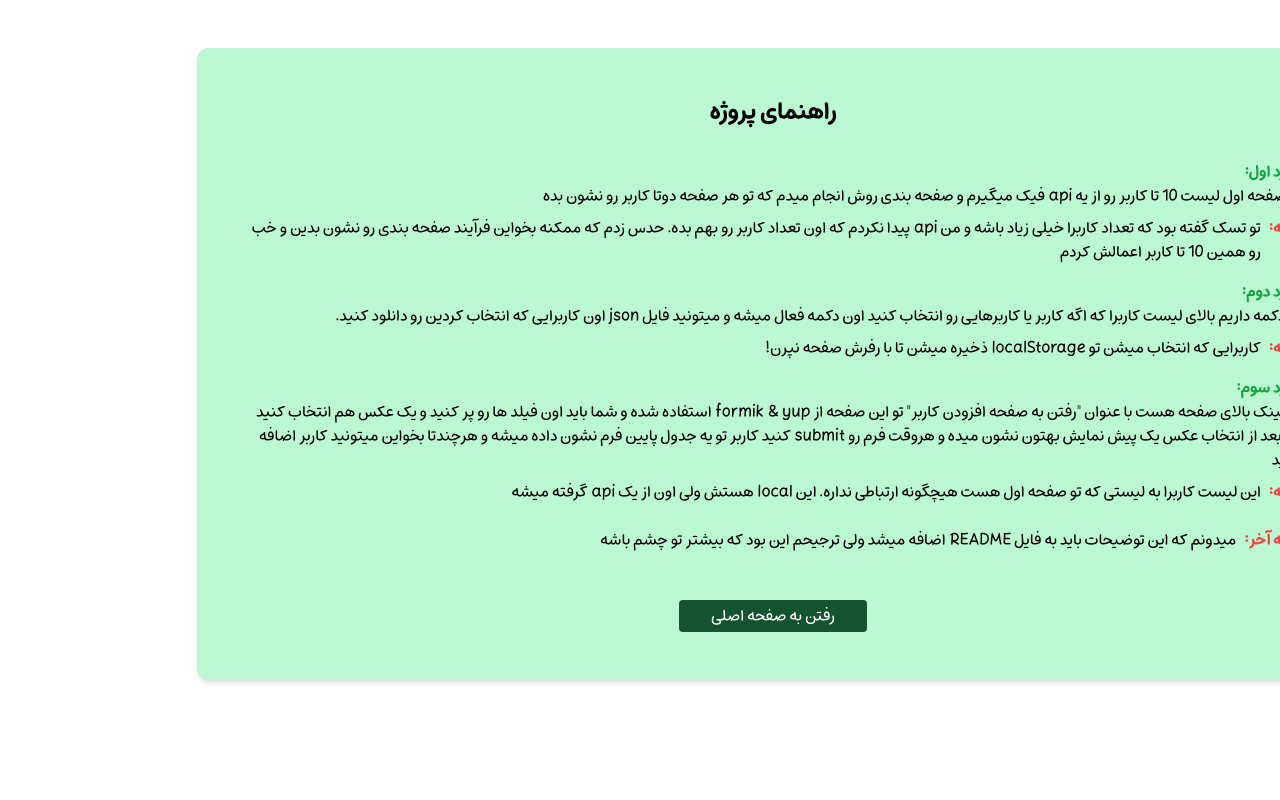
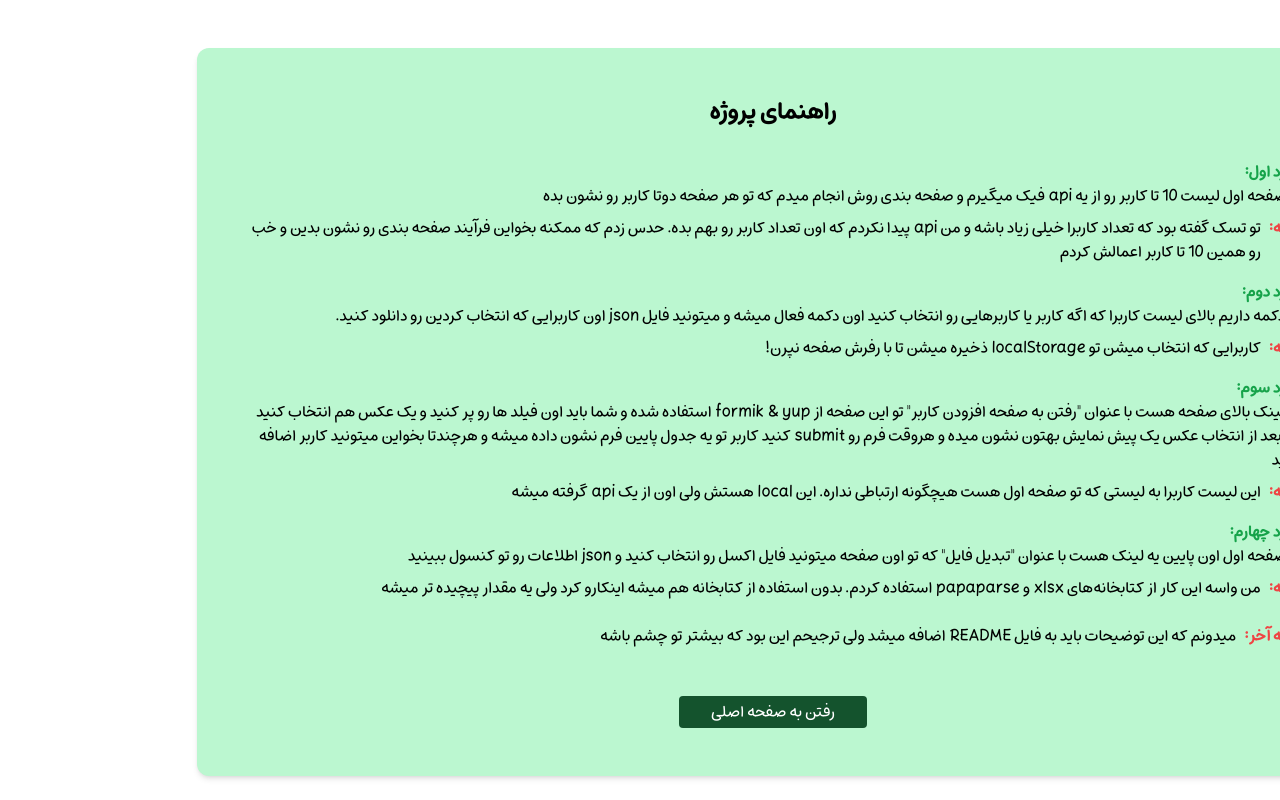
Before and after one commit to Niloofar-Palvaneh/mapra_task, a Next.js app: page /moreInfo in a window 1280 px wide. Built offline with nearby package versions, Linux system fonts and the light colour scheme.

Commit message:
update more info file

```diff
--- a/src/app/moreInfo/page.jsx
+++ b/src/app/moreInfo/page.jsx
@@ -29,7 +29,7 @@ function MoreInfo() {
                         <div className='flex gap-2 mt-2'>
                             <p className='text-red-500 font-bold'>نکته:</p>
                             <p>
-                              کاربرایی که انتخاب میشن تو localStorage ذخیره میشن تا با رفرش صفحه نپرن!
+                                کاربرایی که انتخاب میشن تو localStorage ذخیره میشن تا با رفرش صفحه نپرن!
                             </p>
                         </div>
                     </div>
@@ -44,6 +44,21 @@ function MoreInfo() {
                             <p className='text-red-500 font-bold'>نکته:</p>
                             <p>
                                 این لیست کاربرا به لیستی که تو صفحه اول هست هیچگونه ارتباطی نداره. این local هستش ولی اون از یک api گرفته میشه
+                            </p>
+                        </div>
+                    </div>
+
+                    <div>
+                        <div className='flex flex-col'>
+                            <p className='text-green-600 font-bold'>مورد چهارم:</p>
+                            <p>
+                                تو صفحه اول اون پایین یه لینک هست با عنوان "تبدیل فایل" که تو اون صفحه میتونید فایل اکسل رو انتخاب کنید و json اطلاعات رو تو کنسول ببینید
+                            </p>
+                        </div>
+                        <div className='flex gap-2 mt-2'>
+                            <p className='text-red-500 font-bold'>نکته:</p>
+                            <p>
+                                من واسه این کار از  کتابخانه‌های xlsx و papaparse استفاده کردم. بدون استفاده از کتابخانه هم میشه اینکارو کرد ولی یه مقدار پیچیده تر میشه
                             </p>
                         </div>
                     </div>
```
